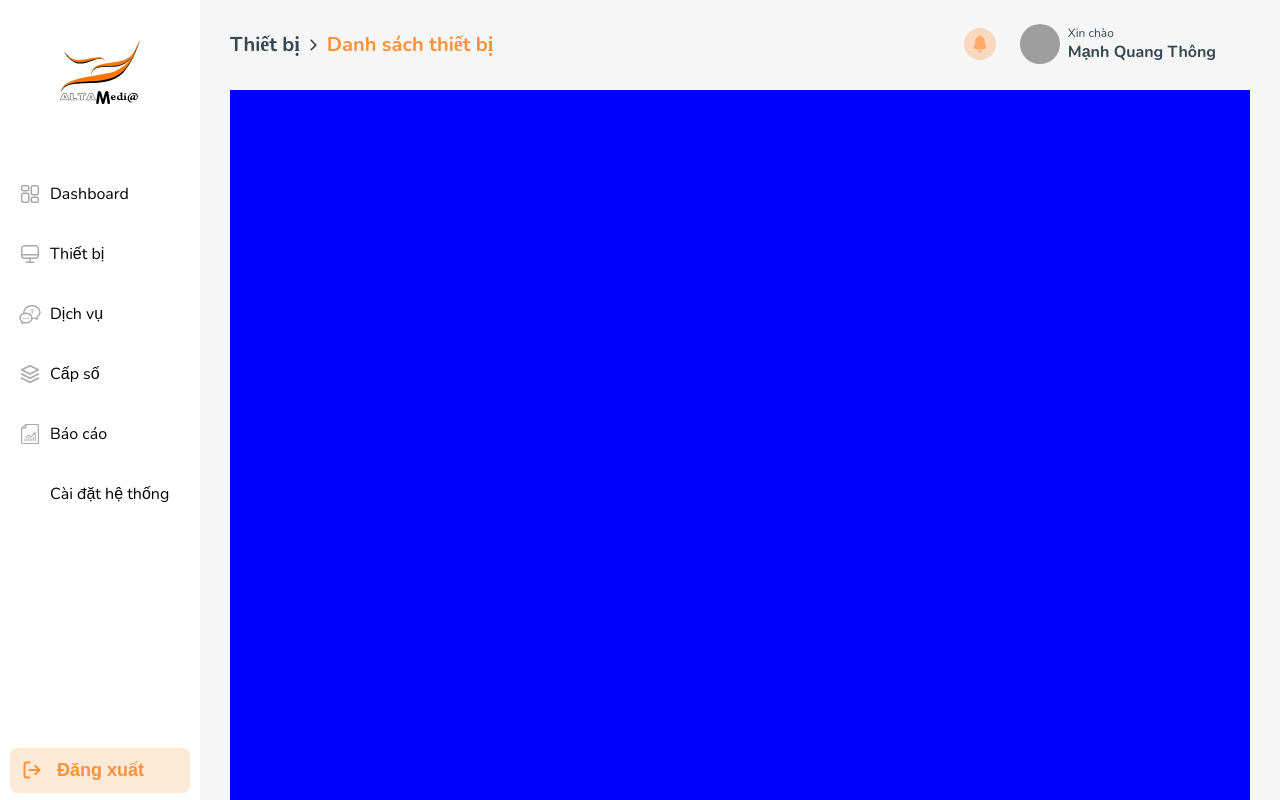
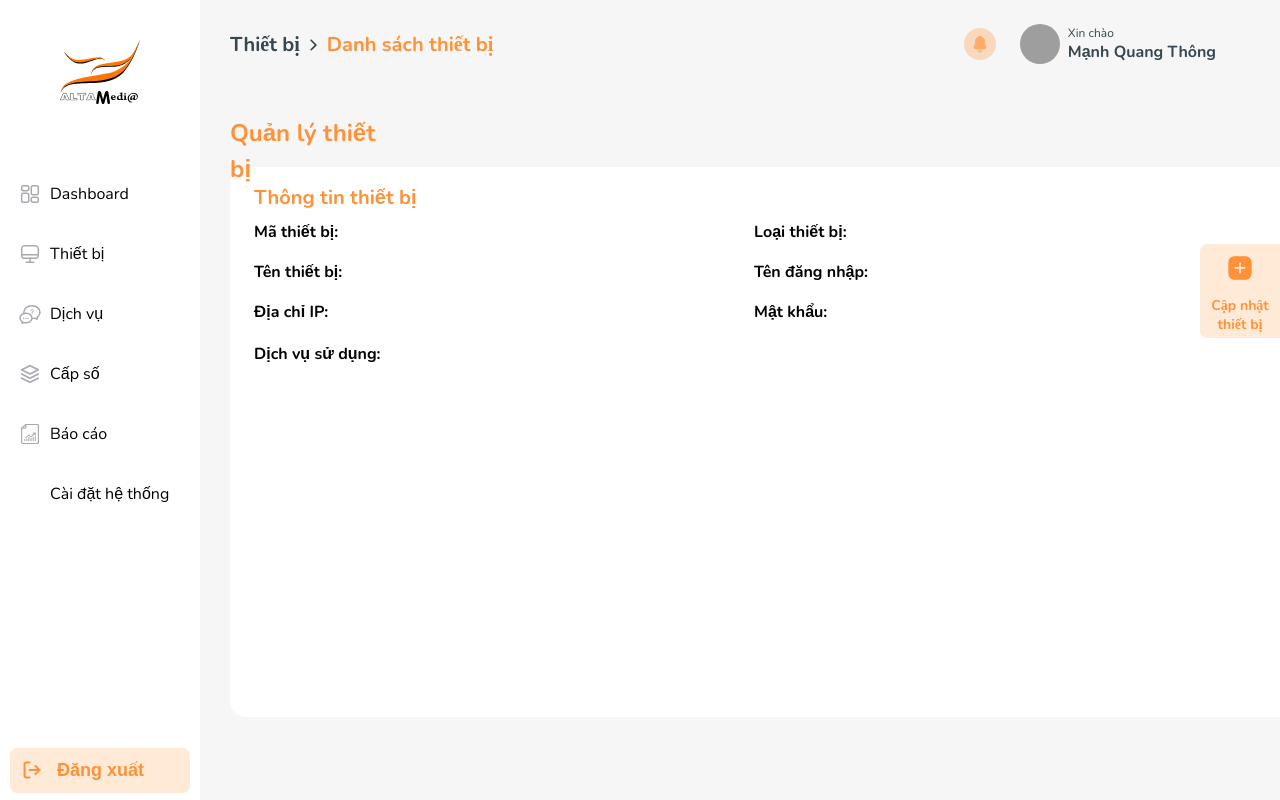
Before and after one commit to KieuSon1/QueuingSystem, a React (Create React App) app: page /dashboard/device/detail in a window 1280 px wide. Built offline with nearby package versions, Linux system fonts and the light colour scheme; grey boxes are pictures that could not be loaded; some icons are missing.

Commit message:
update detail

```diff
--- a/src/Components/Layout/Device/DetailDevice/DetailDevice.tsx
+++ b/src/Components/Layout/Device/DetailDevice/DetailDevice.tsx
@@ -1,8 +1,40 @@
 import React from 'react';
+import { useNavigate } from 'react-router';
 import './detaildevice.scss';
+import { ReactComponent as AddIc } from '../../../../Assets/add-square.svg';
 
 const DetailDevice = () => {
-  return <div className="detail-device"></div>;
+  const navigate = useNavigate();
+  return (
+    <div className="detail-device">
+      <div className="title">Quản lý thiết bị</div>
+      <div className="container">
+        <div className="container__info-device">Thông tin thiết bị</div>
+        <div className="detail__col">
+          <div className="detail__col__left">
+            <div className="mathietbi">Mã thiết bị:</div>
+            <div className="tenthietbi">Tên thiết bị:</div>
+            <div className="diachiIp">Địa chỉ IP:</div>
+          </div>
+          <div className="detail__col__right">
+            <div className="loaithietbi">Loại thiết bị:</div>
+            <div className="tendangnhap">Tên đăng nhập:</div>
+            <div className="matkhau">Mật khẩu:</div>
+          </div>
+        </div>
+        <div className="dichvusudung">Dịch vụ sử dụng:</div>
+      </div>
+      <div
+        className="add-device-btn"
+        onClick={() => navigate('/dashboard/device/detail')}
+      >
+        <span>
+          <AddIc />
+        </span>
+        <span>Cập nhật thiết bị</span>
+      </div>
+    </div>
+  );
 };
 
 export default DetailDevice;
--- a/src/Components/Layout/Device/DetailDevice/detaildevice.scss
+++ b/src/Components/Layout/Device/DetailDevice/detaildevice.scss
@@ -1,5 +1,73 @@
 .detail-device {
   height: 100%;
   width: 100%;
-  background-color: blue;
 }
+
+.title {
+  height: 36px;
+  width: 169px;
+  font-size: 24px;
+  font-weight: 700;
+  line-height: 36px;
+}
+
+.container {
+  .container__info-device {
+    height: 30px;
+    width: 165px;
+    font-size: 20px;
+    font-weight: 700;
+    line-height: 30px;
+    color: #ff9138;
+    padding-top: 16px;
+    margin-left: 24px;
+  }
+  .detail__col {
+    display: flex;
+    flex-direction: row;
+    .detail__col__left {
+      height: 24px;
+      width: 500px;
+      font-size: 16px;
+      font-weight: 600;
+      line-height: 24px;
+      margin-left: 24px;
+      .mathietbi {
+        margin-top: 7px;
+      }
+      .tenthietbi {
+        margin-top: 16px;
+      }
+      .diachiIp {
+        margin-top: 16px;
+      }
+    }
+    .detail__col__right {
+      height: 24px;
+      width: 500px;
+      border-radius: nullpx;
+      font-size: 16px;
+      font-weight: 600;
+      line-height: 24px;
+      .loaithietbi {
+        margin-top: 7px;
+      }
+      .tendangnhap {
+        margin-top: 16px;
+      }
+      .matkhau {
+        margin-top: 16px;
+      }
+    }
+  }
+  .dichvusudung {
+    margin-left: 24px;
+    margin-top: 105px;
+    height: 24px;
+    width: 100%;
+    border-radius: nullpx;
+    font-size: 16px;
+    font-weight: 600;
+    line-height: 24px;
+  }
+}
```
